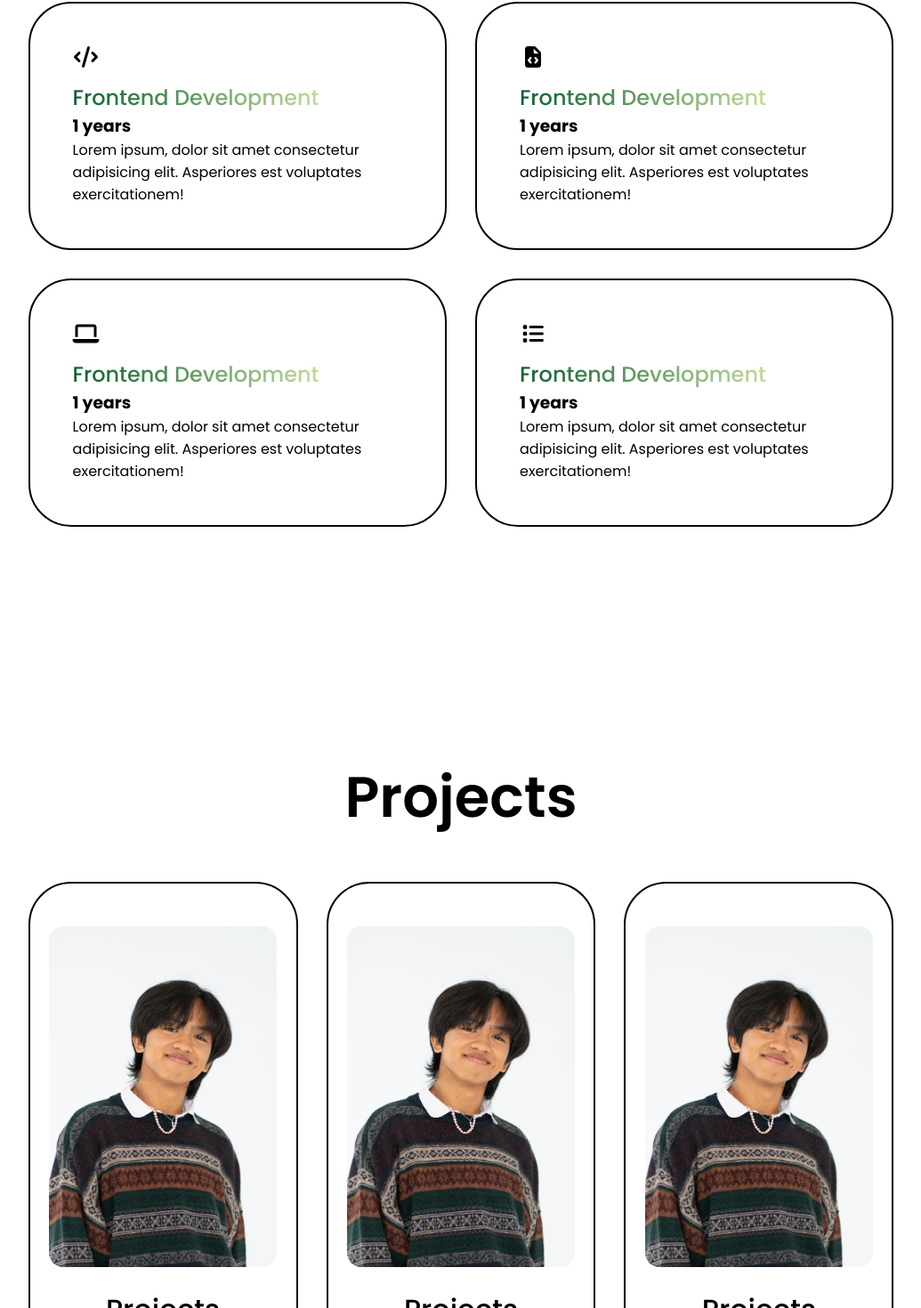
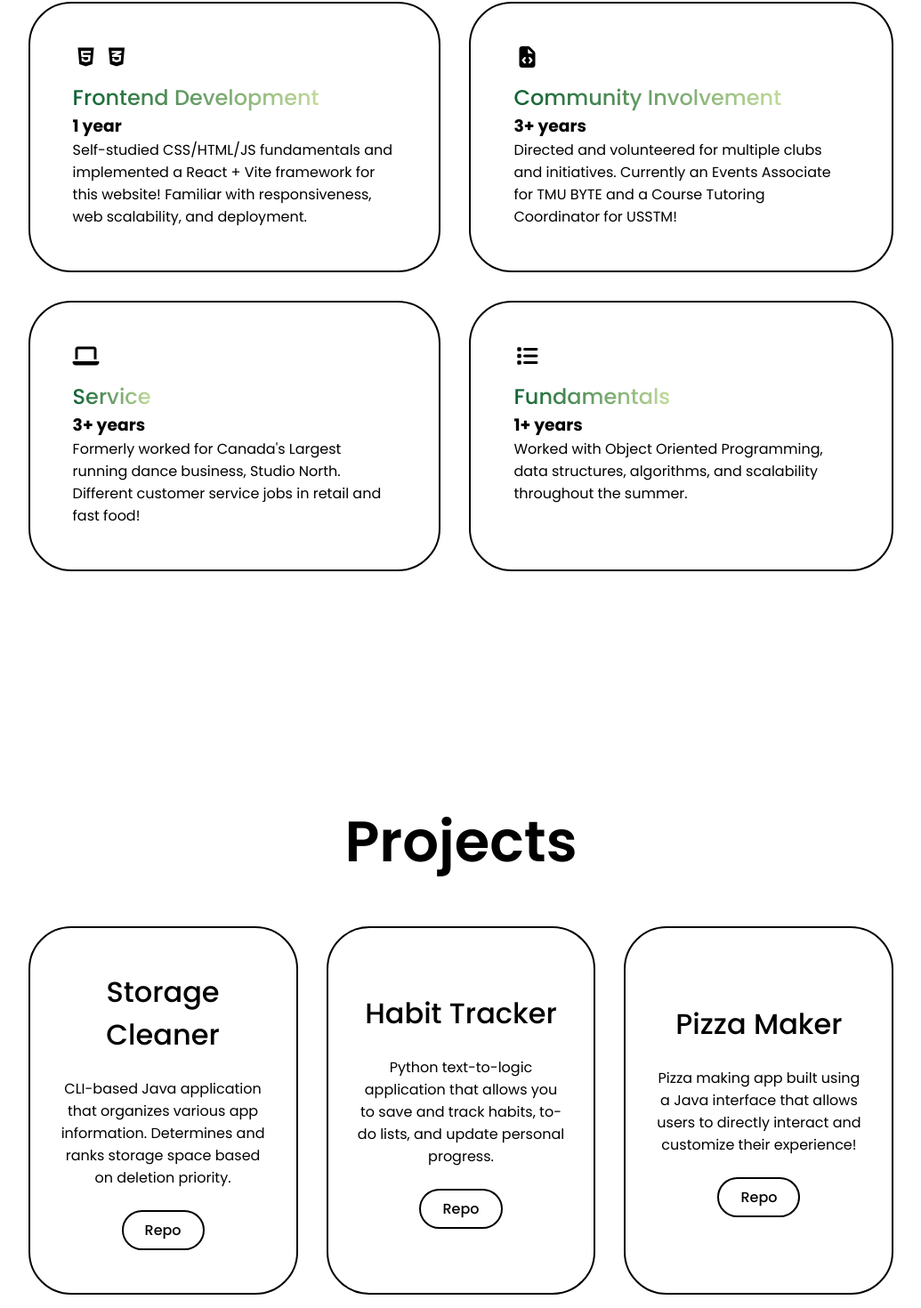
Before and after one commit to EJV22/Portfolio, a React (Vite) app: page / in a window 1280 px wide. Shown: the part 1197-2667 px from the top of the page at 89% size, without its empty margins (122-1157 px from the left). Built offline with nearby package versions, Linux system fonts and the light colour scheme.

Commit message:
information for pages, cards, etc

```diff
--- a/src/Contact.jsx
+++ b/src/Contact.jsx
@@ -1,18 +1,45 @@
 
 function Contact(){
 
+    const copyNumber = () => {
+
+        navigator.clipboard.writeText("437-985-7856");
+    };
+
     return(
         <section className="contact" id="contact">
-            <div className="input-box">
+            <div className="contact-box">
 
                 <h2 className="section-title">Contact Me</h2>
 
-                <div className="input">
-                    <input type="text" placeholder="example@email.com"/>
-                    <i class="fa-solid fa-envelope"></i>
+                <div className="box">
+
+                    <a href="mailto:viteeiron@gmail.com">
+                        <i class="fa-solid fa-envelope"/>
+                        <span>viteeiron@gmail.com </span>
+                        <span className="copy-tooltip">Click to email</span>
+                    </a>
+
                 </div>
 
-                <div className="btn">Submit</div>
+                <div className="box">
+                    <a href="mailto:eiron.j.vite@torontomu.ca">
+                        <i class="fa-solid fa-book"/>
+                        <span>eiron.j.vite@torontomu.ca</span>
+                        <span className="copy-tooltip">Click to email</span>
+                    </a>
+
+                </div>
+
+                <div className="box">
+                    <a onClick={copyNumber}>
+                        <i class="fa-solid fa-phone"/>
+                        <span>+1(437)-985-7856</span>
+                        <span className="copy-tooltip">Click to copy</span>
+                    </a>
+
+                </div>
+
             </div>
         </section>
     );
--- a/src/Experience.jsx
+++ b/src/Experience.jsx
@@ -12,39 +12,43 @@ function Experience(){
 
                 <div className="grid">
                     <div className="grid-card">
-                        <i class="fa-solid fa-code"></i>
+
+                        <div className="icons">
+                            <i class="fa-brands fa-html5"/> <i class="fa-brands fa-css3-alt"/>
+                        </div>
 
                         <span>Frontend Development</span>
-                        <h3>1 years</h3>
-                        <p>Lorem ipsum, dolor sit amet consectetur adipisicing elit. Asperiores est voluptates exercitationem!</p>
+                        <h3>1 year</h3>
+                        <p>Self-studied CSS/HTML/JS fundamentals and implemented a React + Vite framework for this website! Familiar with responsiveness, web scalability, and deployment.</p>
                     </div>
 
                     <div className="grid-card">
                         <i class="fa-solid fa-file-code"></i>
 
-                        <span>Frontend Development</span>
-                        <h3>1 years</h3>
-                        <p>Lorem ipsum, dolor sit amet consectetur adipisicing elit. Asperiores est voluptates exercitationem!</p>
+                        <span>Community Involvement</span>
+                        <h3>3+ years</h3>
+                        <p>Directed and volunteered for multiple clubs and initiatives. Currently an Events Associate for TMU BYTE and a Course Tutoring Coordinator for USSTM!</p>
                     </div>
 
                     <div className="grid-card">
                         <i class="fa-solid fa-laptop"></i>
 
-                        <span>Frontend Development</span>
-                        <h3>1 years</h3>
-                        <p>Lorem ipsum, dolor sit amet consectetur adipisicing elit. Asperiores est voluptates exercitationem!</p>
+                        <span>Service</span>
+                        <h3>3+ years</h3>
+                        <p>Formerly worked for Canada's Largest running dance business, Studio North. Different customer service jobs in retail and fast food!</p>
                     </div>
 
                     <div className="grid-card">
                         <i class="fa-solid fa-list"></i>
 
-                        <span>Frontend Development</span>
-                        <h3>1 years</h3>
-                        <p>Lorem ipsum, dolor sit amet consectetur adipisicing elit. Asperiores est voluptates exercitationem!</p>
+                        <span>Fundamentals</span>
+                        <h3>1+ years</h3>
+                        <p>Worked with Object Oriented Programming, data structures, algorithms, and scalability throughout the summer.</p>
                     </div>
                 </div>
             </div>
         </section>
+
     );
 }
 
--- a/src/Footer.jsx
+++ b/src/Footer.jsx
@@ -13,7 +13,7 @@ function Footer(){
                     <a href="#experience">Experience</a>
                 </li>
                 <li>
-                    <a href="#contact">Contact</a>
+                    <a href="#projects">Projects</a>
                 </li>
             </ul>
         </footer>
--- a/src/Header.jsx
+++ b/src/Header.jsx
@@ -36,7 +36,11 @@ function Header(){
 
             <i className="fa-solid fa-bars" id="menu-icon" onClick={toggleClick}></i>
 
-            <button className="visit-btn" >Visit Github</button>
+            <a href="https://github.com/EJV22" target="_blank" rel="noopener noreferrer">
+                <button className="visit-btn" >
+                    Visit Github
+                </button>
+            </a>
         </header>
     );
 }
--- a/src/Projects.jsx
+++ b/src/Projects.jsx
@@ -9,42 +9,49 @@ function Project(){
             <h2 className="section-title">Projects</h2>
 
             <div className="projects-grid">
+
                 <div className="project-card">
 
-                    <img src={Headshot1} alt="" />
-                    <h3>Projects</h3>
-                    <p>Lorem ipsum dolor sit amet consectetur adipisicing elit. Architecto aliquid aperiam vitae dolorum.</p>
+                    <h3>Storage Cleaner</h3>
+                    <p>CLI-based Java application that organizes various app information. Determines and ranks storage space based on deletion priority.</p>
 
                    <div className="btn-group">
+                        <a href="https://github.com/EJV22/Storage-Cleaner" target="_blank" rel="noopener noreferrer">
                             <div className="btn">
                                 Repo
                             </div>
+                        </a>
                     </div>
                 </div>
 
+
                 <div className="project-card">
 
-                    <img src={Headshot1} alt="" />
-                    <h3>Projects</h3>
-                    <p>Lorem ipsum dolor sit amet consectetur adipisicing elit. Architecto aliquid aperiam vitae dolorum.</p>
+                    <h3>Habit Tracker</h3>
+                    <p>Python text-to-logic application that allows you to save and track habits, to-do lists, and update personal progress.</p>
 
                    <div className="btn-group">
+                        <a href="https://github.com/EJV22/Habit-Tracker" target="_blank" rel="noopener noreferrer">
                             <div className="btn">
                                 Repo
                             </div>
+                        </a>
                     </div>
                 </div>
 
+
                 <div className="project-card">
 
-                    <img src={Headshot1} alt="" />
-                    <h3>Projects</h3>
-                    <p>Lorem ipsum dolor sit amet consectetur adipisicing elit. Architecto aliquid aperiam vitae dolorum.</p>
+                    <h3>Pizza Maker</h3>
+                    <p>Pizza making app built using a Java interface that allows users to directly interact and customize their experience!</p>
 
                    <div className="btn-group">
+
+                        <a href="https://github.com/EJV22/PizzaGUI" target="_blank" rel="noopener noreferrer">
                             <div className="btn">
                                 Repo
                             </div>
+                        </a>
                     </div>
                 </div>
             </div>
--- a/src/index.css
+++ b/src/index.css
@@ -85,10 +85,10 @@ li a:hover::before {
   border: none;
   font-weight: 500;
   font-size: 1rem;
-  color: var(--header-background);
   cursor: pointer;
   text-wrap: nowrap;
   transition: 0.3 ease-in-out;
+  color: var(--header-background);
   background: linear-gradient(to right, var(--gradient-color1), var(--gradient-color2));
 }
 
@@ -282,12 +282,12 @@ section{
   border: 2px solid black;
   border-radius: 3rem;
   cursor: pointer;
-  transition: 0.3 ease-in-out;
+  transition: 0.3s ease-in-out;
 }
 .project-card:hover{
   background-color: var(--background-color);
   color: var(--text-color);
-  transform: translateY(-10px)scale(1.02);
+  transform: scale(1.02);
 }
 .project-card img{
   width: 20vw;
@@ -309,38 +309,46 @@ section{
 
 /*______________CONTACT & FOOTER___________*/
 
-.input-box {
+.contact-box {
   display: flex;
   flex-direction: column;
   align-items: center;
   justify-content: center;
   text-align: center;
+  margin-top: 5rem;
   gap: 2rem;
-  margin-top: 5rem;
 }
 
-.input-box input{
-  position: relative;
+.contact-box .box {
+
+  padding: 1rem;
+  border: 2px solid black;
   border-radius: 3rem;
-  border: 2px solid black;
-  padding: 2rem 8rem;
-  font-size: 3rem;
+  transition: 0.4s ease-in-out;
 }
 
-.input-box input::placeholder{
-  font-size: 3rem;
+.contact-box .box:hover{
+  transform: scale(1.03);
+  background-color: var(--background-color);
+  cursor: pointer;
+  border-radius: 1rem;
+
+  > a, i, span {
+    color: var(--text-color);
+  }
+
+  .copy-tooltip {
+    display: block;
+  }
 }
 
-.input{
-  position: relative;
+.contact-box .box a {
+
+  color: var(--background-color);
 }
 
-.input i{
-  position: absolute;
-  font-size: 4rem;
-  top: 50%;
-  left: 10px;
-  transform: translate(50%, -50%);
+.contact-box .box .copy-tooltip {
+  display: none;
 }
 
 footer{
@@ -425,6 +433,7 @@ footer ul li a{
 @media(max-width: 625px) {
   header #menu-icon{
     display: block;
+    cursor: pointer;
   }
   .nav-links{
     position: absolute;
```
Lines whose indentation alone changed are shown as unchanged.
